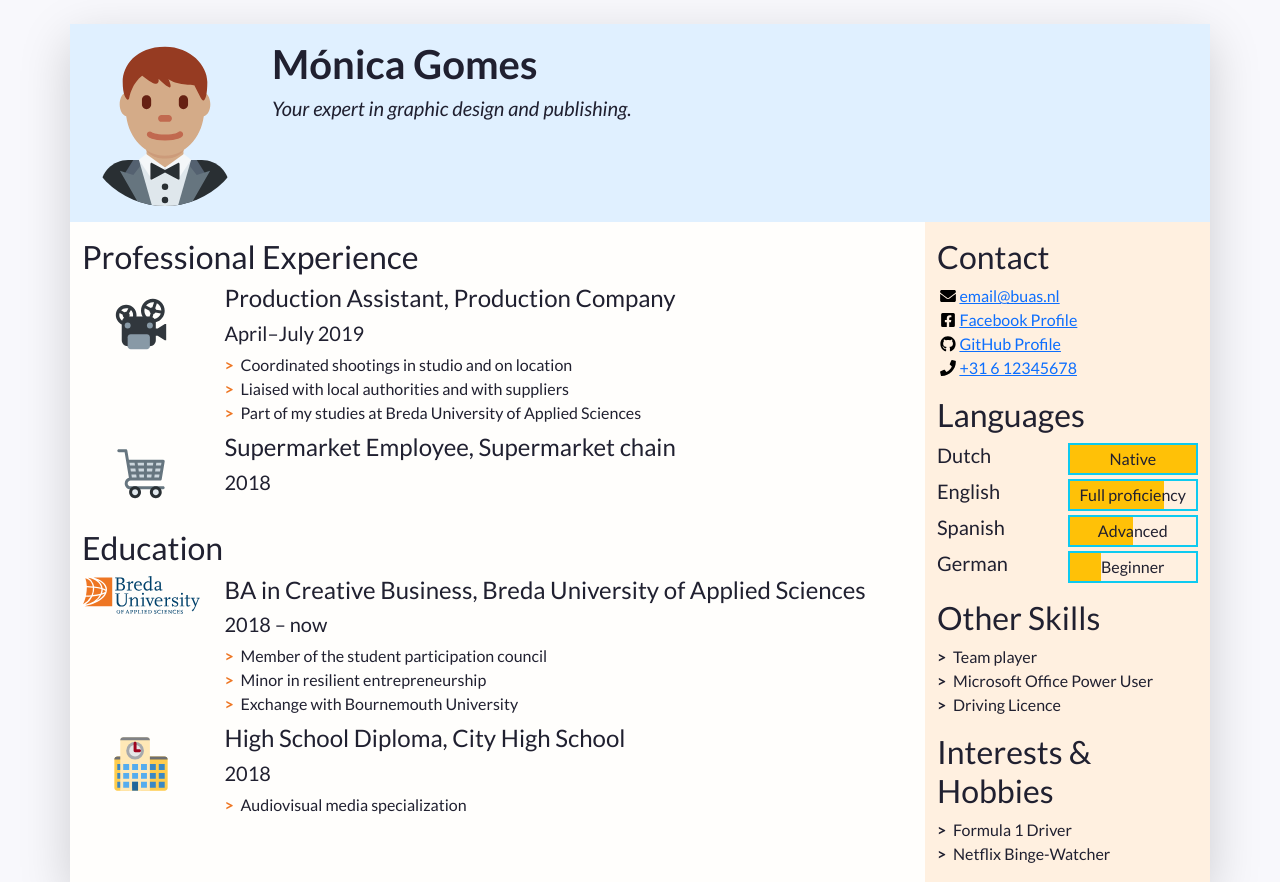
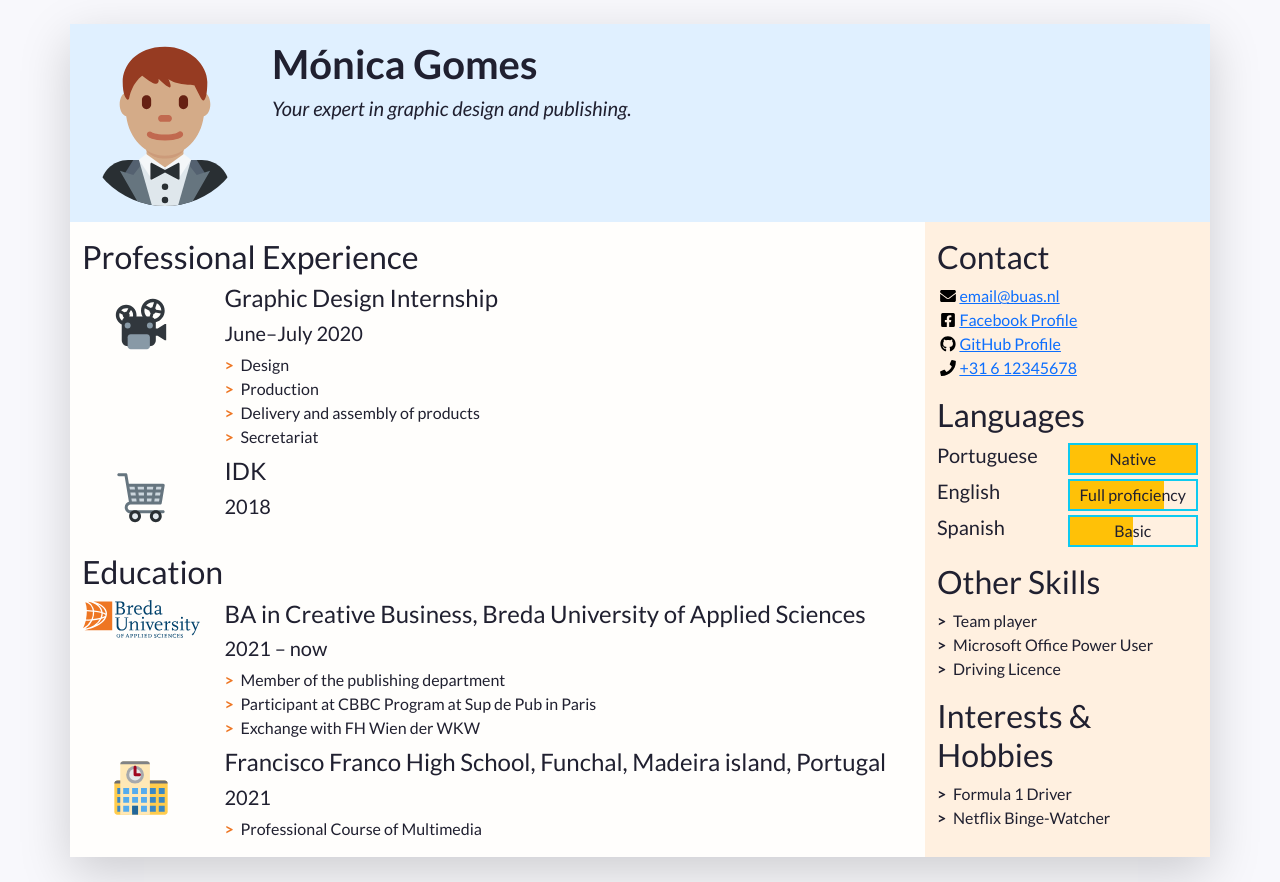
Before and after one commit to monicagomes03/mycv, a plain HTML site: page index.html in a window 1280 px wide. Shown: the top 882 px of the page. Drawn offline with nearby package versions, Linux system fonts and the light colour scheme.

Commit message:
professional exper. changes
professional experience changes

```diff
--- a/index.html
+++ b/index.html
@@ -89,13 +89,14 @@
                   <img class="biography-logo mw-100 d-block mx-auto" src="images/employers/projector.svg" alt="Company logo" width="80">
                 </div>
                 <div class="biography-contents col-9 col-sm-10 col-md-9 col-lg-10">
-                  <h4>Production Assistant, Production Company</h4>
-                  <h5>April&ndash;July 2019</h5>
+                  <h4>Graphic Design Internship</h4>
+                  <h5>June&ndash;July 2020</h5>
                   <!-- Use the list below to talk about your achievements -->
                   <ul class="biography-details list-unstyled">
-                    <li>Coordinated shootings in studio and on location</li>
-                    <li>Liaised with local authorities and with suppliers</li>
-                    <li>Part of my studies at Breda University of Applied Sciences</li>
+                    <li>Design</li>
+                    <li>Production</li>
+                    <li>Delivery and assembly of products</li>
+                    <li>Secretariat</li>
                   </ul>
                 </div>
               </li>
@@ -107,12 +108,11 @@
                   <img class="biography-logo mw-100 d-block mx-auto" src="images/employers/trolley.svg" alt="Company logo" width="80">
                 </div>
                 <div class="biography-contents col-9 col-sm-10 col-md-9 col-lg-10">
-                  <h4>Supermarket Employee, Supermarket chain</h4>
+                  <h4>IDK</h4>
                   <h5>2018</h5>
                   <!-- This entry doesn't have a list of achievements, but you can copy-paste the one from above -->
                 </div>
               </li>
-
             </ul>
           </section>
 
@@ -129,12 +129,12 @@
                 </div>
                 <div class="biography-contents col-9 col-sm-10 col-md-9 col-lg-10">
                   <h4>BA in Creative Business, Breda University of Applied Sciences</h4>
-                  <h5>2018&nbsp;&ndash;&nbsp;now</h5>
+                  <h5>2021&nbsp;&ndash;&nbsp;now</h5>
                   <!-- Use the list below to talk about minors, exchanges, extra-curricular activities. -->
                   <ul class="biography-details list-unstyled">
-                    <li>Member of the student participation council</li>
-                    <li>Minor in resilient entrepreneurship</li>
-                    <li>Exchange with Bournemouth University</li>
+                    <li>Member of the publishing department</li>
+                    <li>Participant at CBBC Program at Sup de Pub in Paris</li>
+                    <li>Exchange with FH Wien der WKW</li>
                   </ul>
                 </div>
               </li>
@@ -145,10 +145,10 @@
                   <img class="biography-logo mw-100 d-block mx-auto" src="images/schools/school.svg" alt="School logo" width="80">
                 </div>
                 <div class="biography-contents col-9 col-sm-10 col-md-9 col-lg-10">
-                  <h4>High School Diploma, City High School</h4>
-                  <h5>2018</h5>
+                  <h4>Francisco Franco High School, Funchal, Madeira island, Portugal </h4>
+                  <h5>2021</h5>
                   <ul class="biography-details list-unstyled">
-                    <li>Audiovisual media specialization</li>
+                    <li>Professional Course of Multimedia</li>
                   </ul>
                 </div>
               </li>
@@ -210,7 +210,7 @@
             <!-- Each item in the list is a language. Modify, add or remove depending on what you speak -->
             <ul class="language-list list-unstyled">
               <li class="language-item d-flex mb-1">
-                <h5 class="language-name w-50">Dutch</h5>
+                <h5 class="language-name w-50">Portuguese</h5>
                 <div class="language-level w-50 border border-info border-2 position-relative">
                   <!-- The div below is a progress bar. Choose between w-25, w-50, w-75 and w-100 to show your level of fluency -->
                   <div class="language-progress position-absolute bg-warning h-100 w-100"></div>
@@ -230,15 +230,7 @@
                 <div class="language-level w-50 border border-info border-2 position-relative">
                   <!-- The div below is a progress bar. Choose between w-25, w-50, w-75 and w-100 to show your level of fluency -->
                   <div class="language-progress position-absolute bg-warning h-100 w-50"></div>
-                  <h6 class="position-absolute w-100 text-center top-0 py-1">Advanced</h6>
-                </div>
-              </li>
-              <li class="language-item d-flex mb-1">
-                <h5 class="language-name w-50">German</h5>
-                <div class="language-level w-50 border border-info border-2 position-relative">
-                  <!-- The div below is a progress bar. Choose between w-25, w-50, w-75 and w-100 to show your level of fluency -->
-                  <div class="language-progress position-absolute bg-warning h-100 w-25"></div>
-                  <h6 class="position-absolute w-100 text-center top-0 py-1">Beginner</h6>
+                  <h6 class="position-absolute w-100 text-center top-0 py-1">Basic</h6>
                 </div>
               </li>
             </ul>
```
Also changed, not shown: 1 other file.
